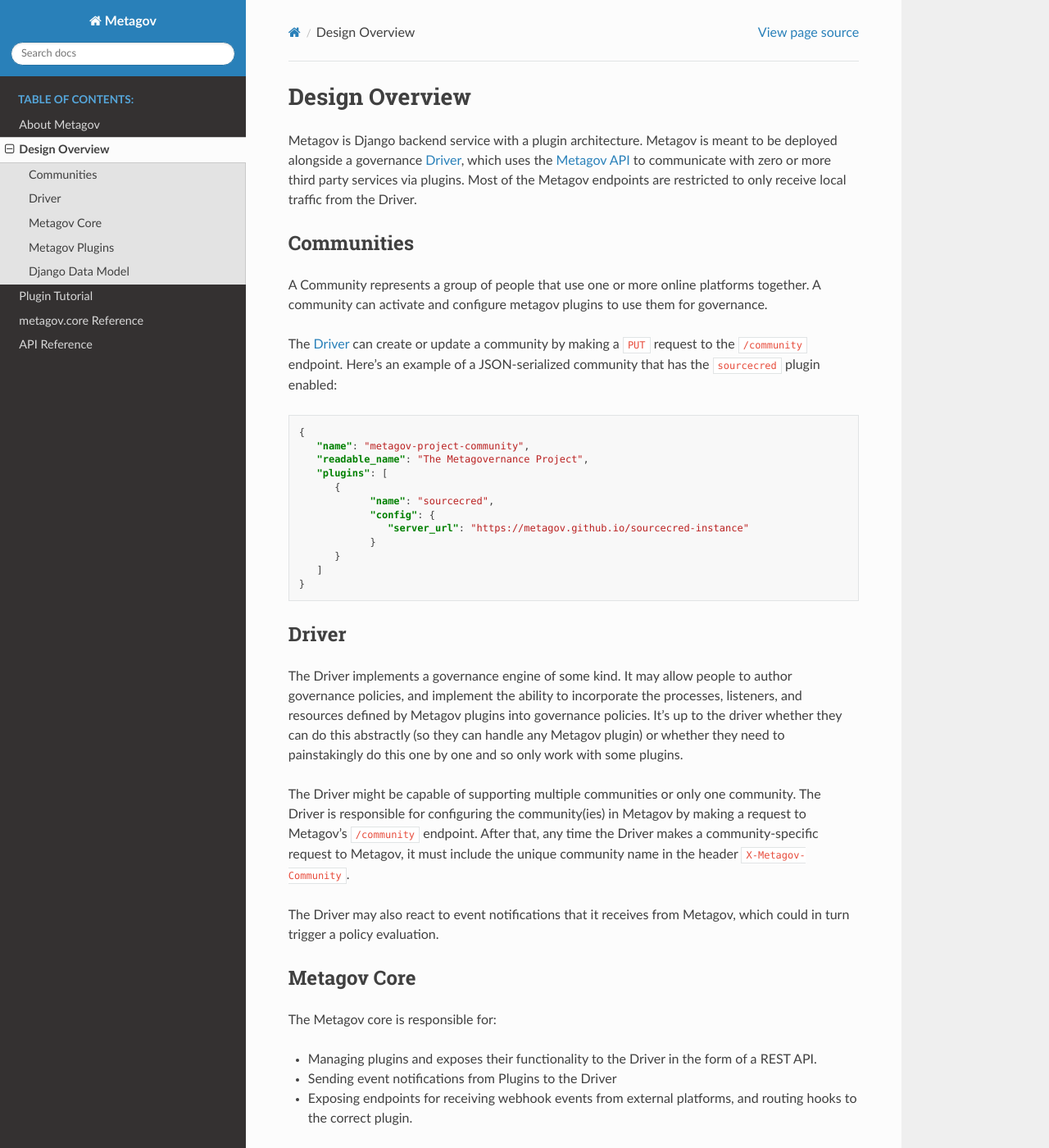
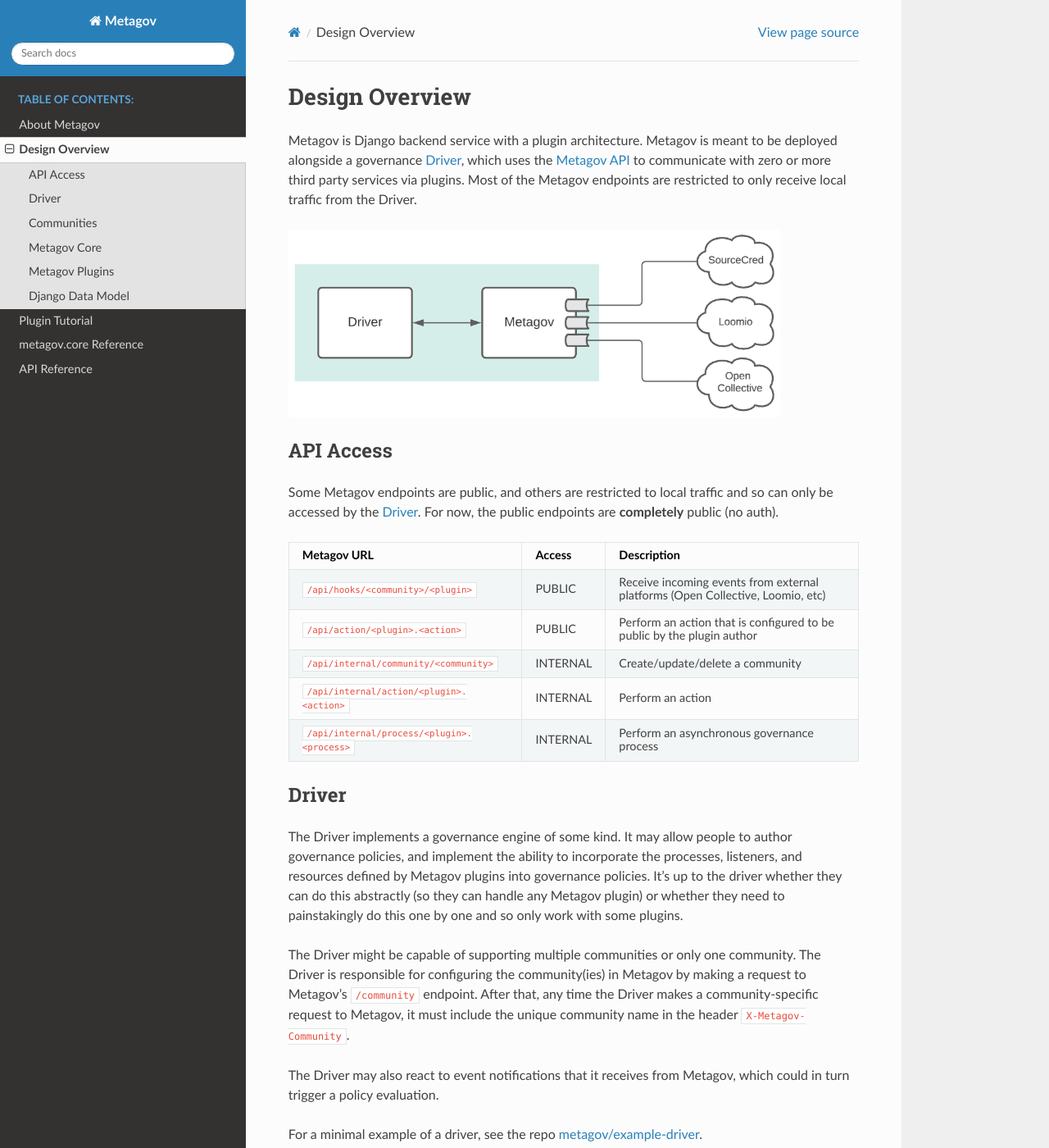
Before and after one commit to metagov/gateway, a Sphinx documentation site: the page built from docs/design.rst, in a window 1280 px wide and 1400 px high. Shown: the whole window at 82% size. Built offline with Sphinx 7.4.7 and the Read the Docs theme 2.0.0, drawn with Linux system fonts in a browser that asks for light colours.

Commit message:
[docs] add diagram and info about API access

```diff
--- a/docs/_static/css/custom.css
+++ b/docs/_static/css/custom.css
@@ -2,3 +2,7 @@
     padding-bottom: 10px;
     padding-top: 10px;
 }
+
+.wy-table-responsive table td, .wy-table-responsive table th {
+    white-space: normal;
+}
--- a/docs/autodocs/core.rst
+++ b/docs/autodocs/core.rst
@@ -33,5 +33,4 @@
 Function Decorators
 *******************
 
-.. autofunction:: metagov.core.plugin_decorators.resource
 .. autofunction:: metagov.core.plugin_decorators.action
--- a/docs/conf.py
+++ b/docs/conf.py
@@ -60,5 +60,5 @@
 # relative to this directory. They are copied after the builtin static files,
 # so a file named "default.css" will overwrite the builtin "default.css".
 html_static_path = ['_static']
-
+html_css_files = ['css/custom.css']
 autodoc_member_order = 'bysource'
--- a/docs/design.rst
+++ b/docs/design.rst
@@ -4,6 +4,48 @@
 Metagov is Django backend service with a plugin architecture. Metagov is meant to be deployed alongside a governance :ref:`Driver`, which
 uses the `Metagov API <https://prototype.metagov.org/redoc/>`_ to communicate with zero or more third party services via plugins. Most of the
 Metagov endpoints are restricted to only receive local traffic from the Driver.
+
+.. image:: _static/20210408_diagram_driver_metagov.png
+   :width: 600
+
+
+API Access
+--------------------------
+
+Some Metagov endpoints are public, and others are restricted to local traffic and so can only be accessed by the :ref:`Driver`. For now, the public endpoints are **completely** public (no auth).
+
+
++----------------------------------------------+----------+--------------------------------------------+
+|                 Metagov URL                  |  Access  |                Description                 |
++==============================================+==========+============================================+
+| ``/api/hooks/<community>/<plugin>``          | PUBLIC   | Receive incoming events from external      |
+|                                              |          | platforms (Open Collective, Loomio, etc)   |
++----------------------------------------------+----------+--------------------------------------------+
+| ``/api/action/<plugin>.<action>``            | PUBLIC   | Perform an action that is configured       |
+|                                              |          | to be public by the plugin author          |
++----------------------------------------------+----------+--------------------------------------------+
+| ``/api/internal/community/<community>``      | INTERNAL | Create/update/delete a community           |
++----------------------------------------------+----------+--------------------------------------------+
+| ``/api/internal/action/<plugin>.<action>``   | INTERNAL | Perform an action                          |
++----------------------------------------------+----------+--------------------------------------------+
+| ``/api/internal/process/<plugin>.<process>`` | INTERNAL | Perform an asynchronous governance process |
++----------------------------------------------+----------+--------------------------------------------+
+
+
+Driver
+------
+
+The Driver implements a governance engine of some kind. It may allow people to author governance policies, and implement the ability to
+incorporate the processes, listeners, and resources defined by Metagov plugins into governance policies. It’s up to the driver whether they can do this abstractly (so they can handle any Metagov plugin) or
+whether they need to painstakingly do this one by one and so only work with some plugins.
+
+The Driver might be capable of supporting multiple communities or only one community. The Driver is responsible for configuring the community(ies)
+in Metagov by making a request to Metagov's ``/community`` endpoint. After that, any time the Driver makes a community-specific request to Metagov,
+it must include the unique community name in the header ``X-Metagov-Community``.
+
+The Driver may also react to event notifications that it receives from Metagov, which could in turn trigger a policy evaluation.
+
+For a minimal example of a driver, see the repo `metagov/example-driver <https://github.com/metagov/example-driver>`_.
 
 
 Communities
--- a/docs/index.rst
+++ b/docs/index.rst
@@ -8,11 +8,6 @@
 =====================
 
 Metagov is a unified API gateway for digital governance services. It's designed to support rapid prototyping of governance systems, decision-making processes, and social workflows across a range of platforms, from forums to chat services to blockchains. To help people prototype, Metagov ships with a powerful driver for authoring governance policies over multiple platforms.
-
-Quick links:
-* Currently-supported services
-* API documentation
-* About the project
 
 Metagov is a prototype under active development, so please help us out by sending us feedback at hello@metagov.org or by opening an issue on our GitHub.
 
```
Also changed, not shown: other parts of docs/design.rst (+4 -18 lines), docs/_static/20210408_diagram_driver_metagov.png (added).
